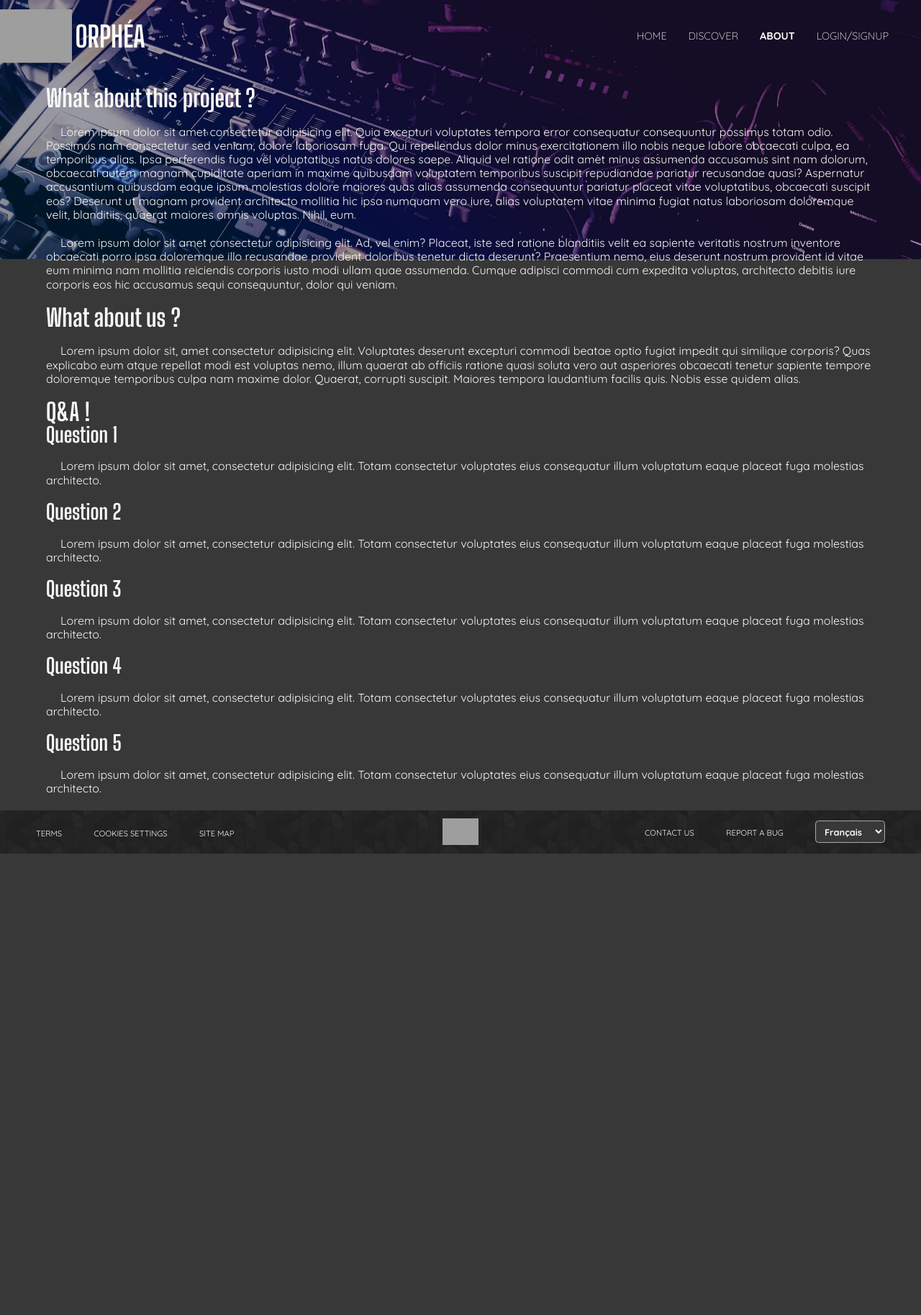
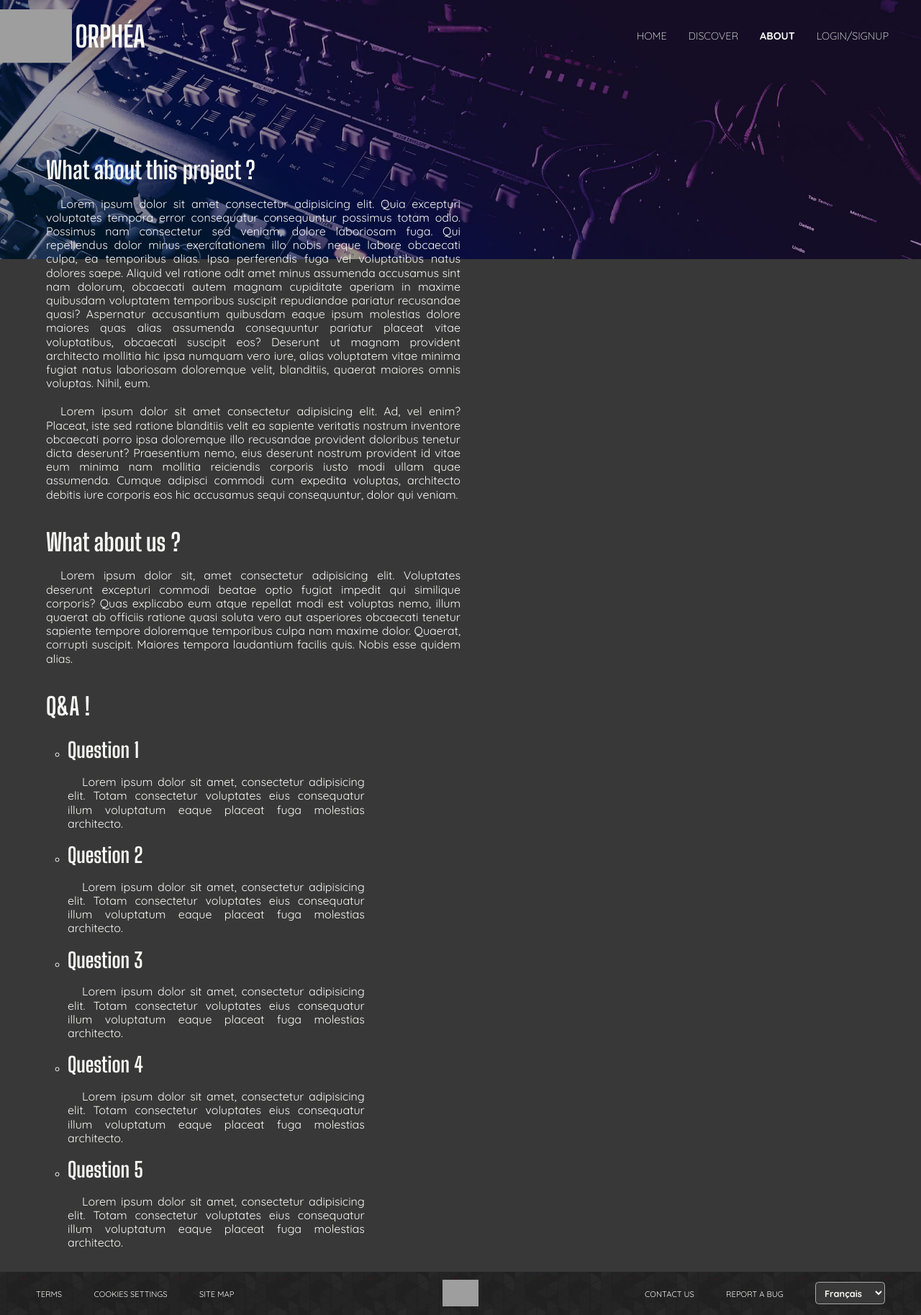
Before and after one commit to HadrienVerrier/ORPHEA, a PHP site: page /about.html in a window 1280 px wide. Shown: the whole page at 72% size. Before the commit the page ends 1186 px from the top, so only its background shows below. Run offline with PHP 8.4, Linux system fonts and the light colour scheme; grey boxes are pictures that could not be loaded.

Commit message:
Update about sass

```diff
--- a/about.html
+++ b/about.html
@@ -48,7 +48,7 @@
         <img src="ressources/images/footage/background_main.jpg" width="500" alt="Music Machine for composition">
 
     </header>
-    <main>
+    <main id="about">
         <!-- ABOUT SECTION-->
         <section>
             <h2>What about this project ?</h2>
--- a/css/_about.scss
+++ b/css/_about.scss
@@ -1,2 +1,20 @@
 main#about {
+	section {
+		width: 50%;
+		margin: 4rem 0 2rem 0;
+		text-align: justify;
+
+		&:first-of-type {
+			margin-top: $headerH + 2rem;
+		}
+
+		ul {
+			margin: 3rem;
+
+			li {
+				list-style: circle;
+				width: 80%;
+			}
+		}
+	}
 }
--- a/css/main.css
+++ b/css/main.css
@@ -335,4 +335,22 @@ main#index > section:not(#video) article p {
 
 /*DISCOVER*/
 /*ABOUT*/
+main#about section {
+  width: 50%;
+  margin: 4rem 0 2rem 0;
+  text-align: justify;
+}
+
+main#about section:first-of-type {
+  margin-top: 12rem;
+}
+
+main#about section ul {
+  margin: 3rem;
+}
+
+main#about section ul li {
+  list-style: circle;
+  width: 80%;
+}
 /*# sourceMappingURL=main.css.map */
```
Also changed, not shown: 1 other file.
